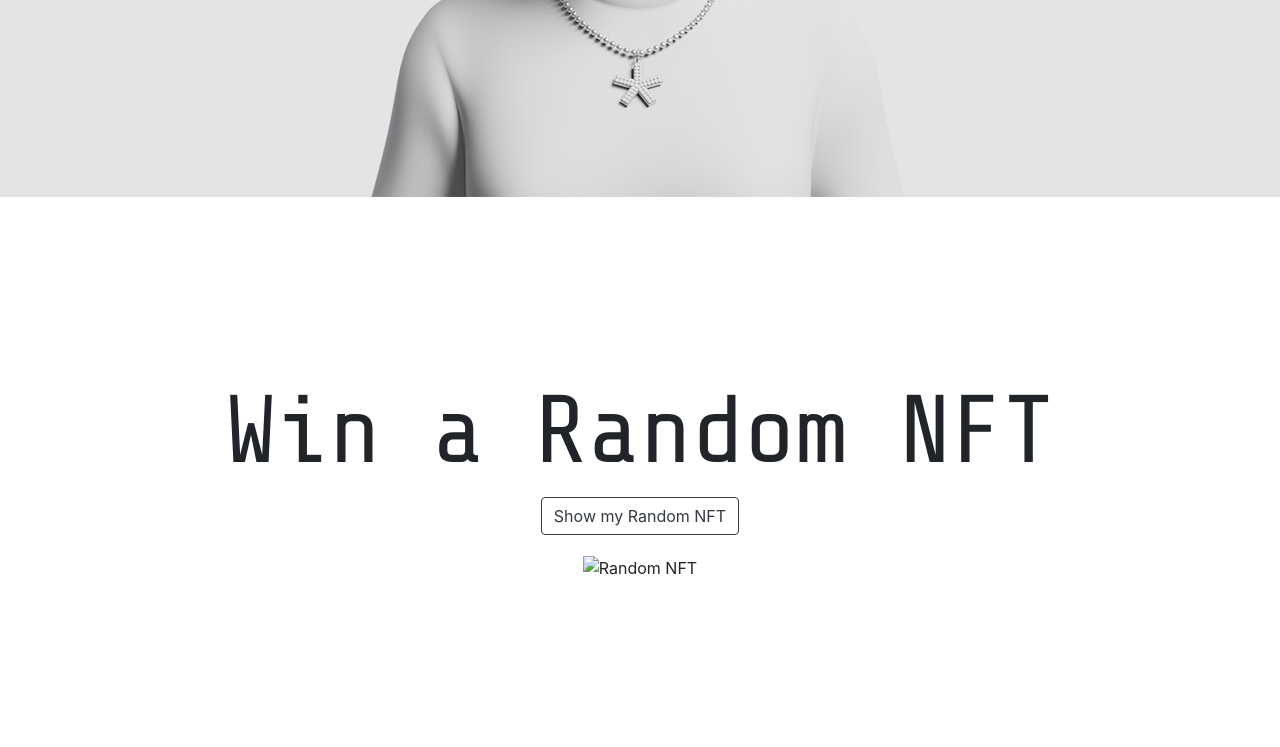
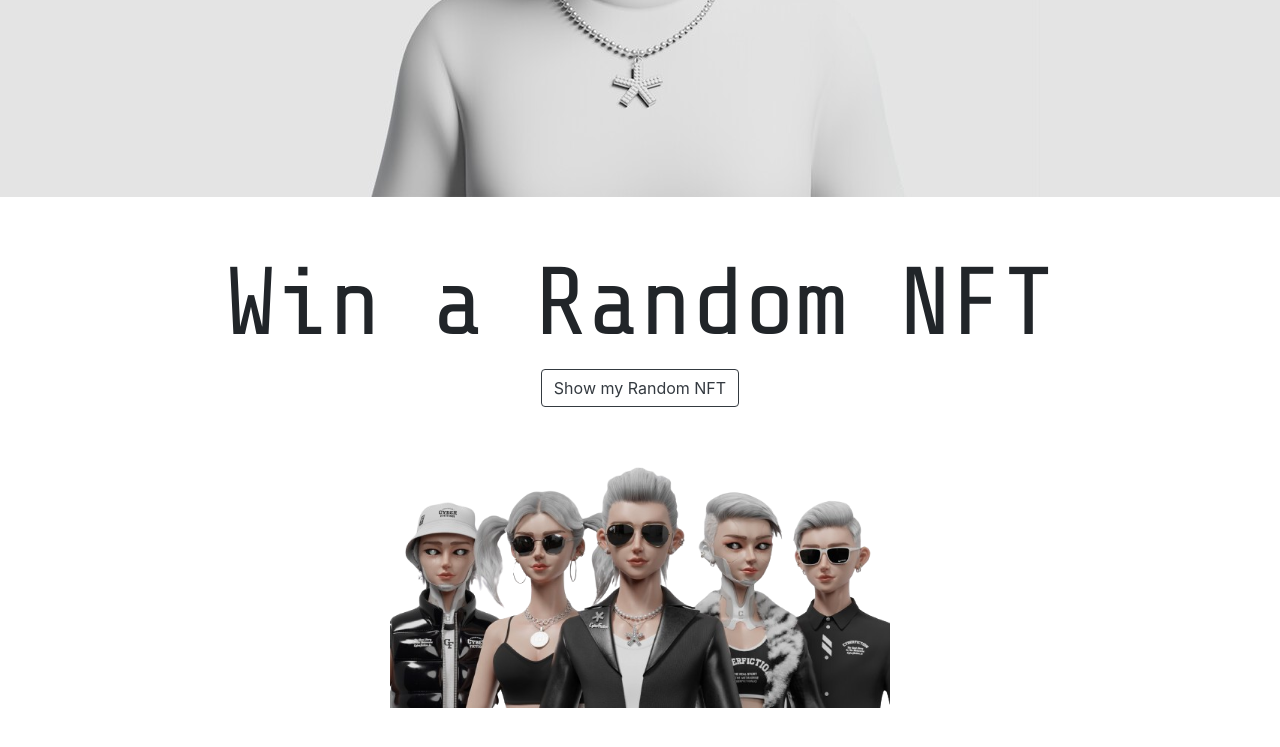
Before and after one commit to Aofficial0/Art--Project, a plain HTML site: page index.html in a window 1280 px wide. Shown: the part 1403-2150 px from the top of the page. Drawn offline with nearby package versions, Linux system fonts and the light colour scheme.

Commit message:
Update index.html

```diff
--- a/index.html
+++ b/index.html
@@ -118,7 +118,7 @@
         Show my Random NFT
       </button>
       <div id="imageContainer">
-        <img id="randomNft" src="" alt="Random NFT" />
+        <img id="randomNft" src="assets/images/7.png" alt="Random NFT" />
       </div>
     </div>
     <script src="assets/js/script.js"></script>
```
